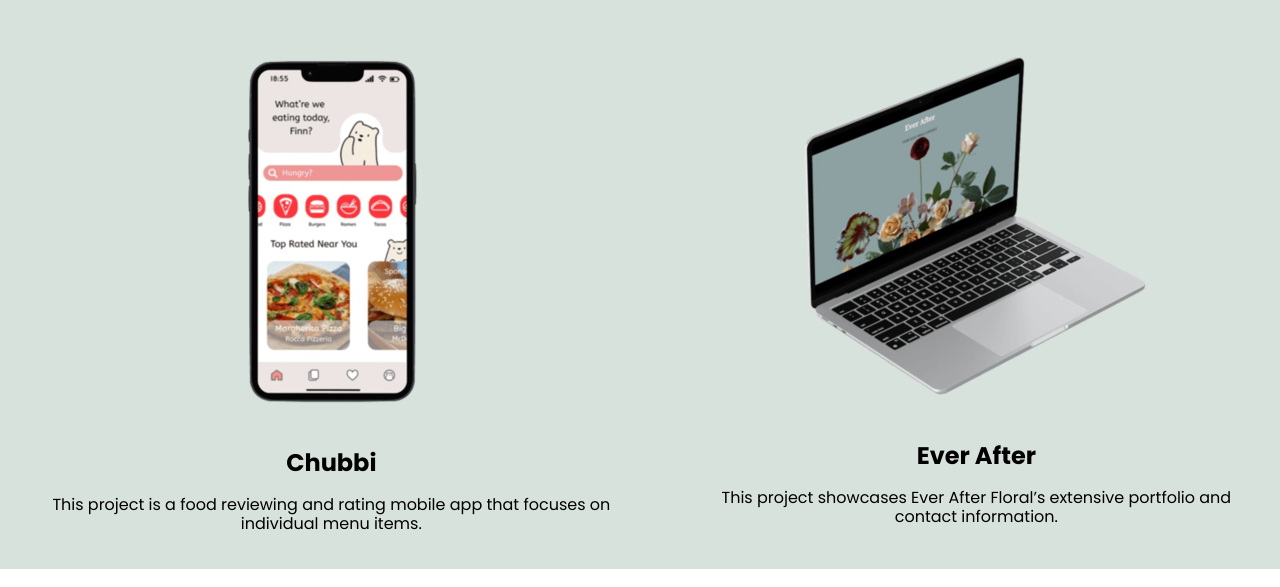
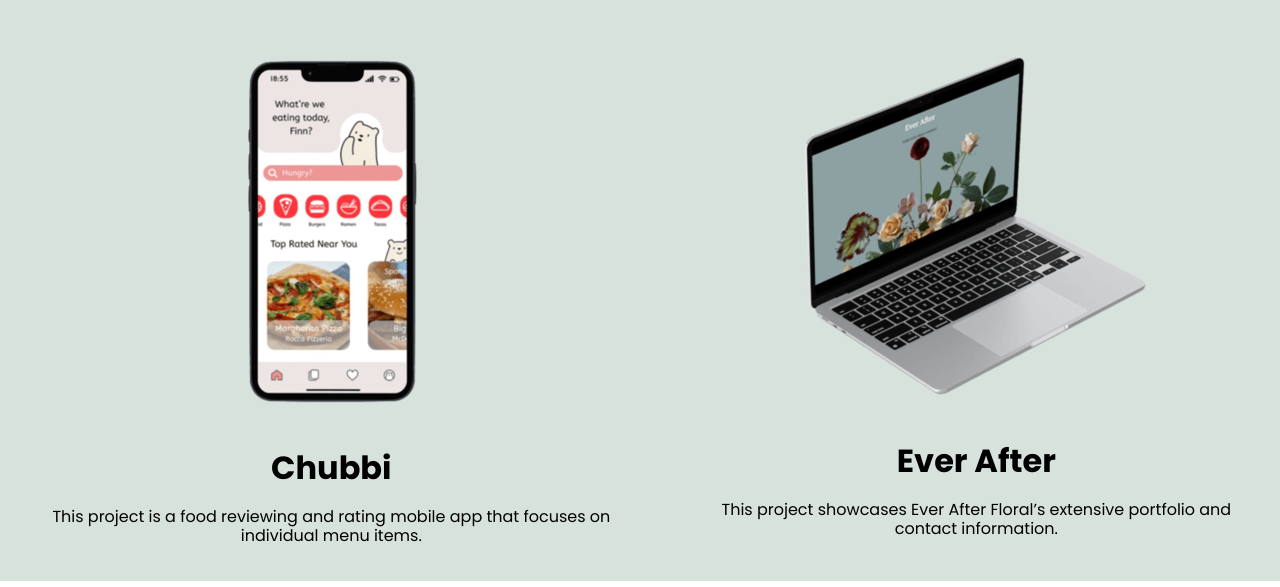
Before and after one commit to emilyvu66/family, a plain HTML site: page projects.html in a window 1280 px wide. Shown: the part 105-692 px from the top of the page. Drawn offline with Linux system fonts and the light colour scheme.

Commit message:
heading level

```diff
--- a/projects.html
+++ b/projects.html
@@ -41,15 +41,15 @@
   <div class="val-row-3">
     <div class="val-row-3-tiles">
         <div class="val-row-3-tile">
-            <a href="./Chubbi.html"><img src="./img/Chubbi.png" alt="Ever After Webpage">
+            <a href="./Chubbi.html"><img src="./img/Chubbi.png" alt="Chubbi Webpage">
             </a>
-            <h2>Chubbi</h2>
+            <h1>Chubbi</h1>
             <p>This project is a food reviewing and rating mobile app that focuses on individual menu items.</p>
         </div>
         <div class="val-row-3-tile">
             <a href="./Everafter.html"><img src="./img/Everafter.png" alt="Ever After Webpage">
             </a>
-            <h2>Ever After</h2>
+            <h1>Ever After</h1>
             <p>This project showcases Ever After Floral’s extensive portfolio and contact information.</p>
         </div>
     </div>
```
Also changed, not shown: Chubbi.html (+1 -1 lines), Everafter.html (+1 -1 lines).
